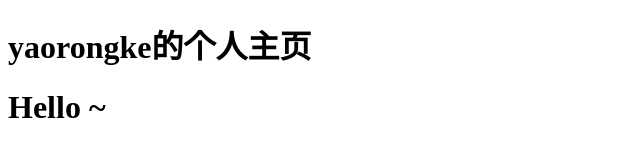
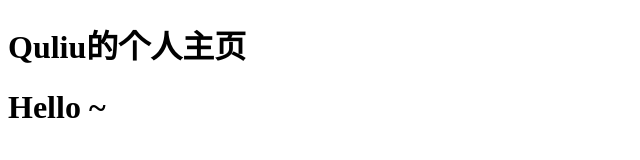
Before and after one commit to Quliu19b/Quliu19b.github.io, a plain HTML site: page index.html in a window 1280 px wide. Shown: the whole page, without its empty margins (0-640 px from the left). Drawn offline with Linux system fonts and the light colour scheme.

Commit message:
Update index.html

```diff
--- a/index.html
+++ b/index.html
@@ -2,10 +2,10 @@
 <html lang="en">
 <head>
     <meta charset="UTF-8">
-    <title>yaorongke</title>
+    <title>Quliu</title>
 </head>
 <body>
-    <h1>yaorongke的个人主页</h1>
+    <h1>Quliu的个人主页</h1>
     <h1>Hello ~</h1>
 </body>
 </html>
```
